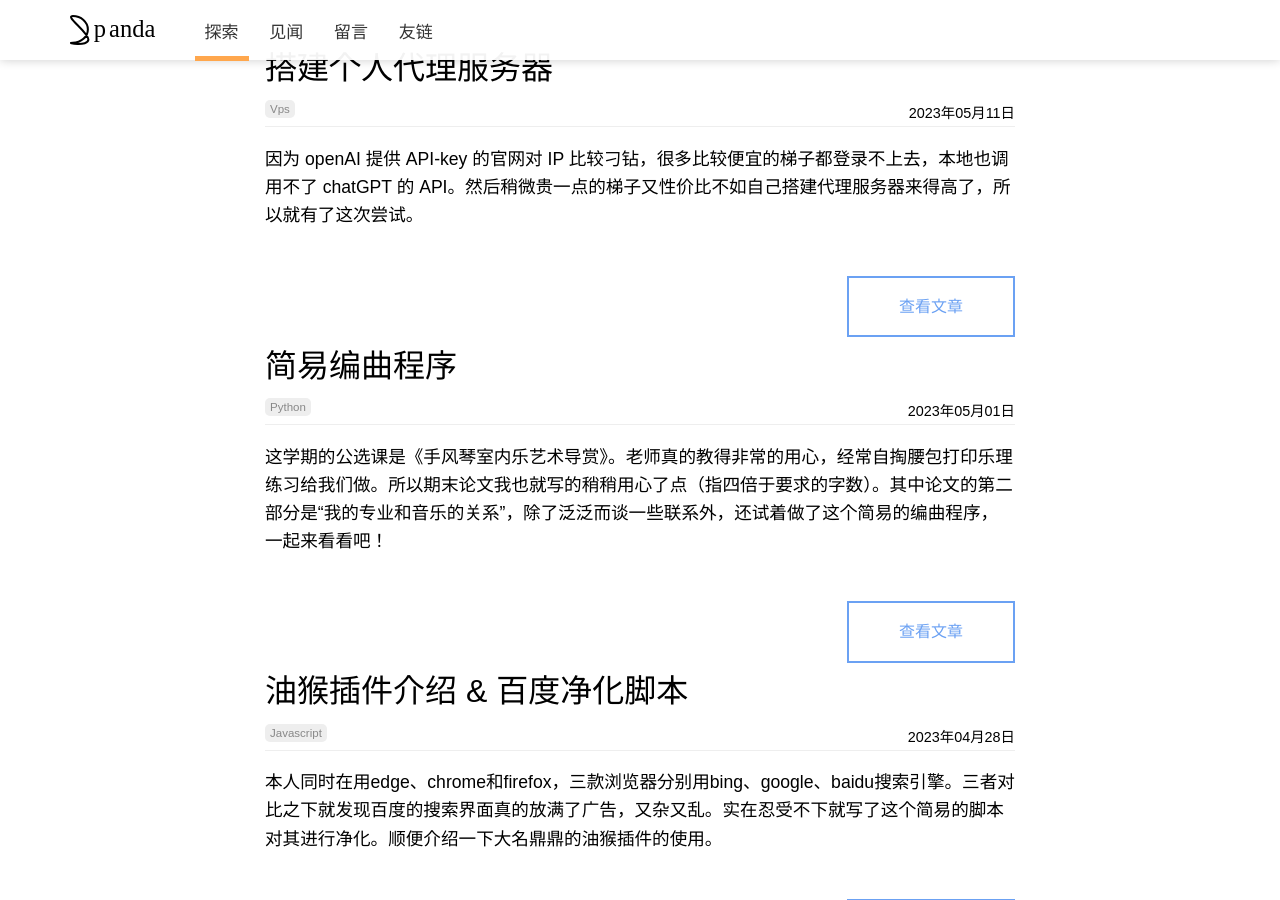
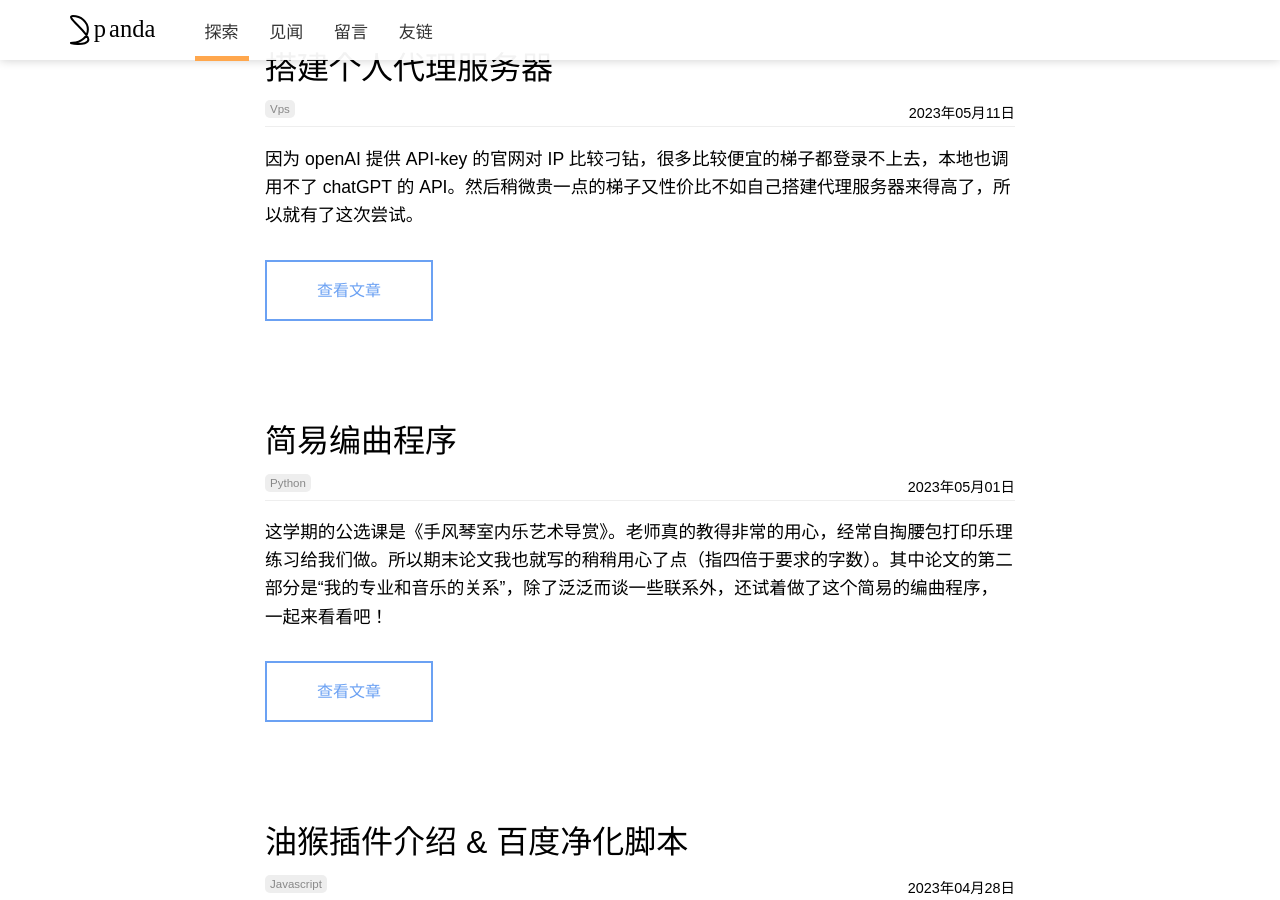
Before and after one commit to pandacase/pandacase.github.io, a Jekyll site: the page built from blog/index.html, in a window 1280 px wide and 900 px high, scrolled down 926 px. Built offline with Jekyll 4.4.1, drawn with Linux system fonts in a browser that asks for light colours; nearby versions of some CDN libraries; some web fonts are replaced; the list of posts is cut into pages by our own code; comment, search, counter and statistics services are not loaded; a style sheet for code colours, icons or effects is not loaded.

Commit message:
Update list-posts.html

```diff
--- a/_includes/list-posts.html
+++ b/_includes/list-posts.html
@@ -5,7 +5,7 @@
 		{% include post-title.html post=post %}
 		<div class="post-content">
 			{{ post.excerpt }}
-			<div class="button" style="float: right;"><a href="{% include relative-src.html src=post.url %}">查看文章</a></div>
+			<div class="button"><a href="{% include relative-src.html src=post.url %}">查看文章</a></div>
 		</div>
 	</li>
 	{% endif %}
```
